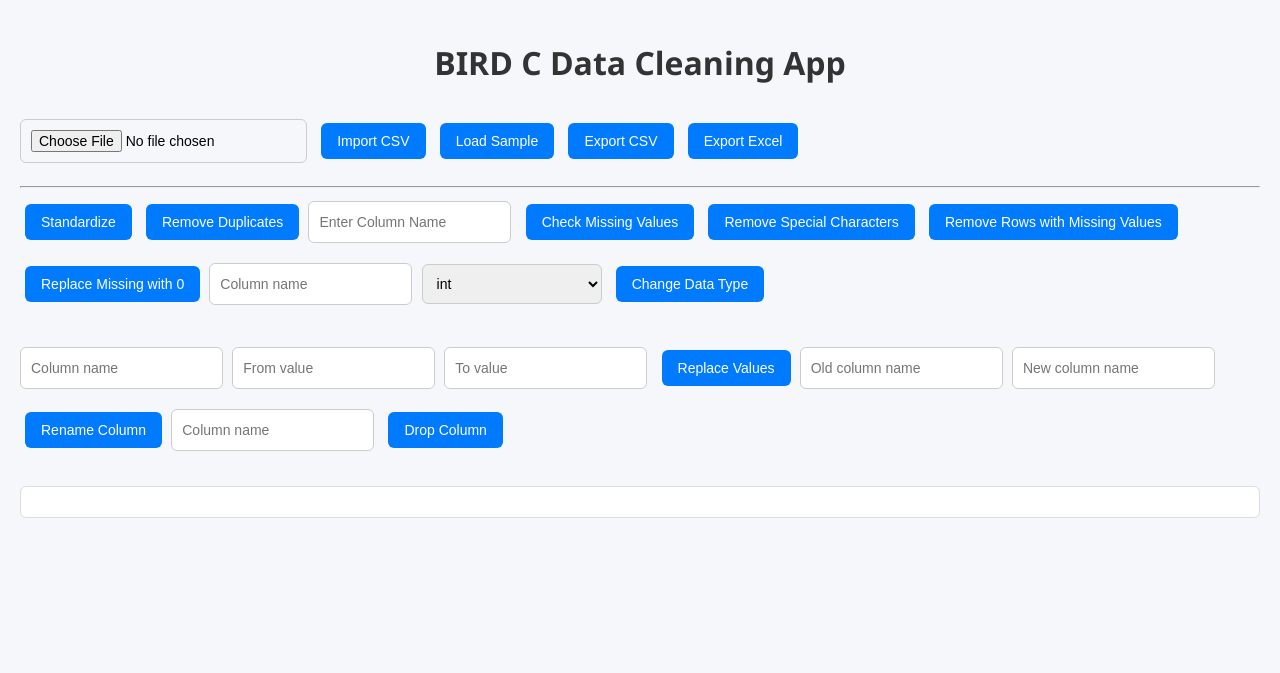
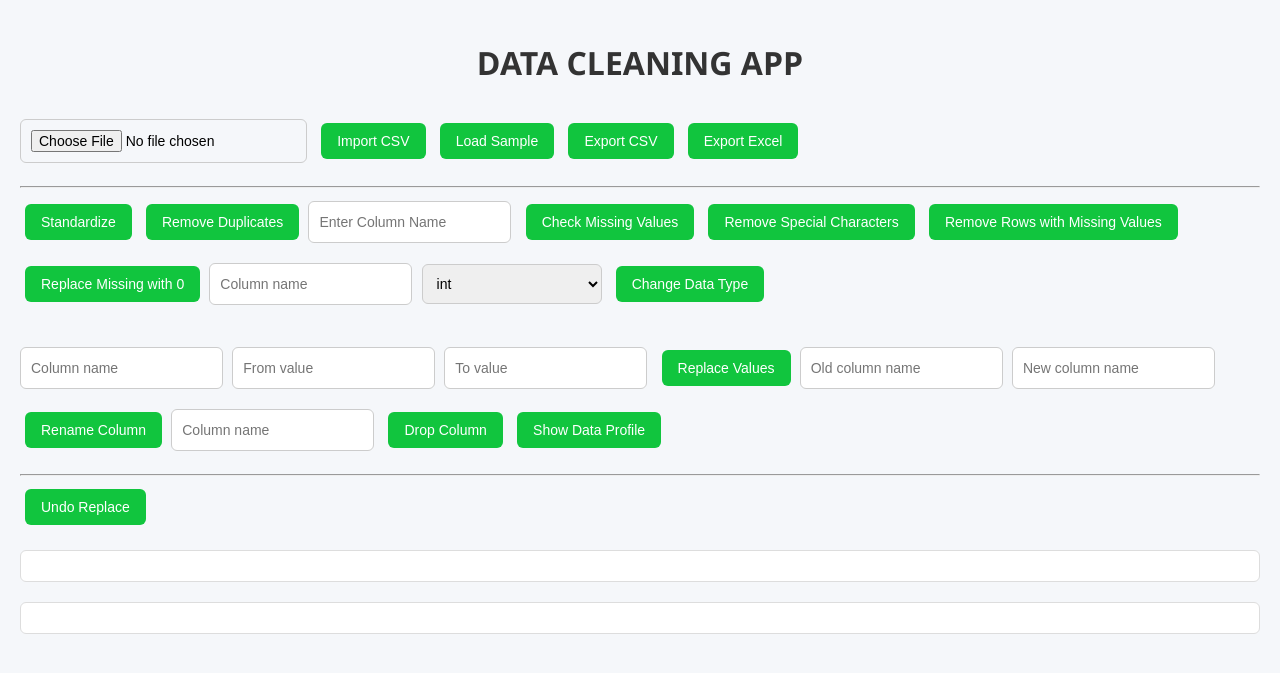
Before and after one commit to mx-dln/birdc-cleaning, a Flask app: page / in a window 1280 px wide. Shown: the top 673 px of the page. Run offline with Flask 3, Linux system fonts and the light colour scheme; some libraries are stand-ins or nearby versions.

Commit message:
Update requirements.txt and push latest changes

```diff
--- a/app.py
+++ b/app.py
@@ -13,6 +13,7 @@ import html
 app = Flask(__name__)
 uploaded_df = pd.DataFrame()
 
+history_stack = []
 
 def normalize_unicode(df):
     return df.applymap(lambda x: unicodedata.normalize('NFKC', str(x)) if isinstance(x, str) else x)
@@ -222,16 +223,21 @@ def change_dtype():
 
 @app.route('/replace_values')
 def replace_values():
-    global uploaded_df
+    global uploaded_df, history_stack
     column = request.args.get('column')
-    to_replace = request.args.get('from')
+    to_replace = request.args.get('replace_from')
     new_value = request.args.get('to')
 
     if column not in uploaded_df.columns:
         return f"Invalid column: {column}", 400
 
-    uploaded_df[column] = uploaded_df[column].replace(to_replace, new_value)
+    # Save current state before replacing
+    history_stack.append(uploaded_df.copy())
+
+    uploaded_df[column] = uploaded_df[column].astype(str).str.replace(to_replace, new_value, regex=False)
+
     return uploaded_df.to_html() + f"<p><b>Replaced '{to_replace}' with '{new_value}' in '{column}'.</b></p>"
+
 
 
 @app.route('/rename_column')
@@ -247,6 +253,16 @@ def rename_column():
     return uploaded_df.to_html() + f"<p><b>Renamed '{old_name}' to '{new_name}'.</b></p>"
 
 
+@app.route('/undo_replace')
+def undo_replace():
+    global uploaded_df, history_stack
+    if history_stack:
+        uploaded_df = history_stack.pop()
+        return uploaded_df.to_html() + "<p><b>Undo successful.</b></p>"
+    else:
+        return "Nothing to undo.", 400
+
+
 @app.route('/drop_column')
 def drop_column():
     global uploaded_df
@@ -259,6 +275,67 @@ def drop_column():
     return uploaded_df.to_html() + f"<p><b>Dropped column '{column}'.</b></p>"
 
 
+@app.route('/data_profile')
+def data_profile():
+    global uploaded_df
+
+    if uploaded_df.empty:
+        return "No data loaded.", 400
+
+    profile = {}
+
+    # Total records
+    profile['Total Records'] = len(uploaded_df)
+
+    # Dynamically check for potential fields
+    for col in uploaded_df.columns:
+        col_lower = col.lower()
+
+        # Missing values
+        missing_count = uploaded_df[col].isnull().sum()
+        if missing_count > 0:
+            profile[f"Missing values in '{col}'"] = missing_count
+
+        # Phone number validation
+        if 'phone' in col_lower:
+            pattern = r'^\+?\d{10,15}$'
+            invalid_phones = uploaded_df[col].apply(
+                lambda x: not bool(re.fullmatch(pattern, str(x))) if pd.notnull(x) else False
+            ).sum()
+            profile[f"Invalid Phone Numbers in '{col}'"] = invalid_phones
+
+        # Email format validation
+        if 'email' in col_lower:
+            pattern = r'^[^@\s]+@[^@\s]+\.[^@\s]+$'
+            invalid_emails = uploaded_df[col].apply(
+                lambda x: not bool(re.fullmatch(pattern, str(x))) if pd.notnull(x) else False
+            ).sum()
+            profile[f"Invalid Emails in '{col}'"] = invalid_emails
+
+        # Country code format check
+        if 'country' in col_lower:
+            nonstandard = uploaded_df[col].apply(
+                lambda x: not bool(re.fullmatch(r'^[A-Za-z]{2,3}$', str(x))) if pd.notnull(x) else False
+            ).sum()
+            profile[f"Non-standard Country Codes in '{col}'"] = nonstandard
+
+        # ID field (check for missing)
+        if 'id' in col_lower:
+            missing_ids = uploaded_df[col].isnull().sum()
+            profile[f"Missing IDs in '{col}'"] = missing_ids
+
+    # Duplicates (on full rows)
+    profile['Duplicate Rows'] = uploaded_df.duplicated().sum()
+
+    # Format HTML table
+    html_output = "<h3>Input Data Profile (Pre-Cleaning)</h3><table border='1'><tr><th>Metric</th><th>Value</th></tr>"
+    for key, value in profile.items():
+        html_output += f"<tr><td>{key}</td><td>{value}</td></tr>"
+    html_output += "</table>"
+
+    return html_output
+
+
 if __name__ == '__main__':
     if not os.path.exists('static'):
         os.makedirs('static')
--- a/requirements.txt
+++ b/requirements.txt
@@ -20,4 +20,4 @@ pytz==2025.2
 six==1.17.0
 tzdata==2025.2
 Werkzeug==3.1.3
-gunicorn
+gunicorn==21.2.0
--- a/templates/index.html
+++ b/templates/index.html
@@ -7,6 +7,7 @@
   <link rel="stylesheet" href="https://cdn.datatables.net/1.13.4/css/jquery.dataTables.min.css" />
   <script src="https://code.jquery.com/jquery-3.6.0.min.js"></script>
   <script src="https://cdn.datatables.net/1.13.4/js/jquery.dataTables.min.js"></script>
+
   <title>Data Cleaning App</title>
   <style>
     body {
@@ -43,7 +44,7 @@
     }
 
     button {
-      background-color: #007bff;
+      background-color: #11c53e;
       border: none;
       color: white;
       padding: 10px 16px;
@@ -130,11 +131,32 @@
     table.dataframe th {
       background-color: #f9f9f9;
     }
+
+    table {
+      width: 100%;
+      border-collapse: collapse;
+      margin-top: 10px;
+    }
+
+    th,
+    td {
+      padding: 10px;
+      text-align: left;
+      border: 1px solid #ccc;
+    }
+
+    th {
+      background-color: #f2f2f2;
+    }
+
+    h3 {
+      text-align: center;
+    }
   </style>
 </head>
 
 <body>
-  <h1>BIRD C Data Cleaning App</h1>
+  <h1>DATA CLEANING APP</h1>
 
   <input type="file" id="fileInput" />
   <button onclick="uploadCSV()">Import CSV</button>
@@ -179,6 +201,27 @@
   <!-- Drop Column -->
   <input type="text" id="dropColumn" placeholder="Column name" style="height: 20px;" />
   <button onclick="dropColumn()">Drop Column</button>
+
+
+  <button onclick="showDataProfile()">Show Data Profile</button>
+  <div id="dataProfileModal"
+    style="display:none; position:fixed; top:0; left:0; width:100%; height:100%; background:rgba(0,0,0,0.7); z-index:1000; overflow:auto;">
+    <div
+      style="background:#fff; margin:5% auto; padding:20px; border-radius:10px; width:80%; max-width:800px; position:relative;">
+      <span onclick="closeModal()"
+        style="position:absolute; top:10px; right:20px; font-size:20px; cursor:pointer;">&times;</span>
+      <div id="modal-body">
+        <!-- Data Profile Content Loads Here -->
+      </div>
+    </div>
+  </div>
+
+  <hr>
+
+
+  <button onclick="undoReplace()">Undo Replace</button>
+  <div id="output"></div>
+
 
 
 
@@ -269,7 +312,7 @@
         alert('Please enter a column name.');
         return;
       }
-      fetch(`/replace_values?column=${encodeURIComponent(column)}&from=${encodeURIComponent(from)}&to=${encodeURIComponent(to)}`)
+      fetch(`/replace_values?column=${encodeURIComponent(column)}&replace_from=${encodeURIComponent(from)}&to=${encodeURIComponent(to)}`)
         .then(res => res.text())
         .then(data => {
           document.getElementById('output').innerHTML = data;
@@ -302,6 +345,30 @@
           document.getElementById('output').innerHTML = data;
         });
     }
+
+    function undoReplace() {
+      fetch('/undo_replace')
+        .then(res => res.text())
+        .then(data => {
+          document.getElementById('output').innerHTML = data;
+        });
+    }
+
+    function showDataProfile() {
+      fetch('/data_profile')
+        .then(response => response.text())
+        .then(html => {
+          document.getElementById('modal-body').innerHTML = html;
+          document.getElementById('dataProfileModal').style.display = 'block';
+        })
+        .catch(error => {
+          alert("Error loading data profile: " + error);
+        });
+    }
+
+    function closeModal() {
+      document.getElementById('dataProfileModal').style.display = 'none';
+    }
   </script>
 </body>
 
```
Also changed, not shown: 1 other file.
